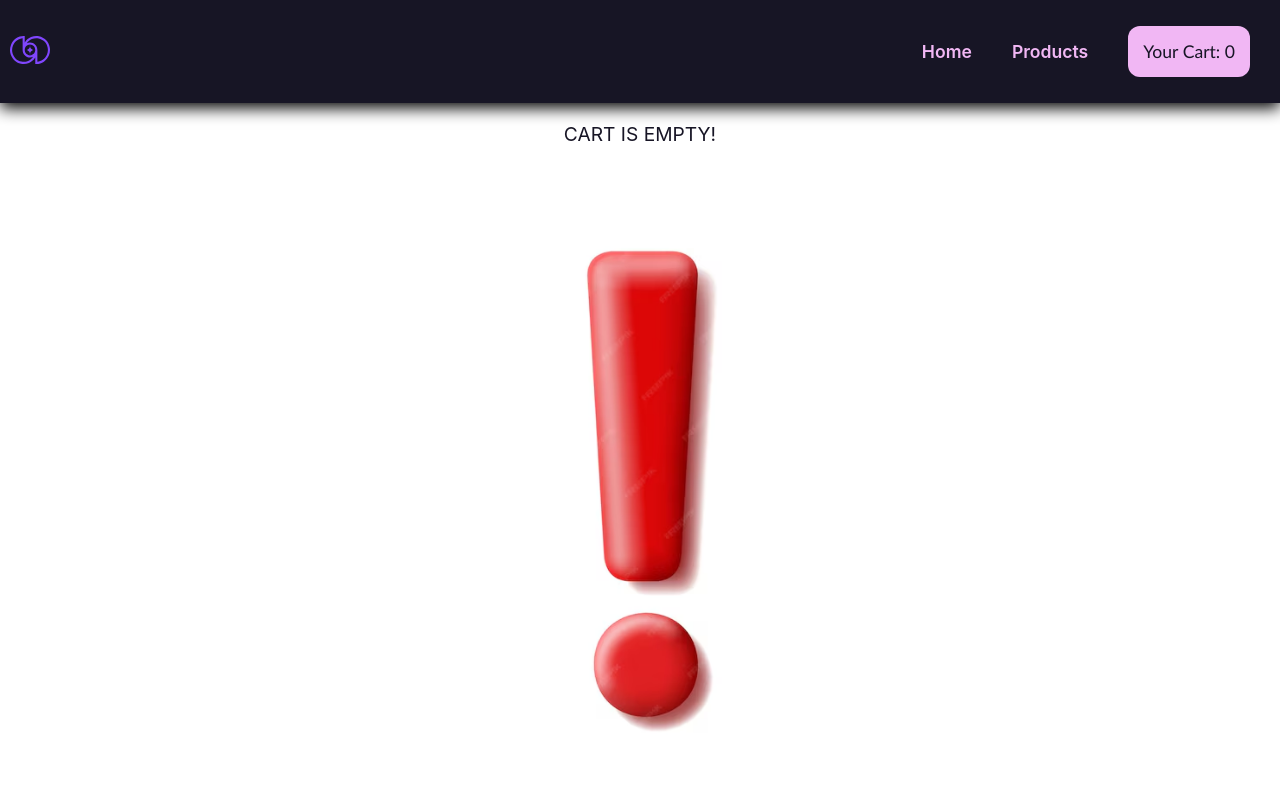
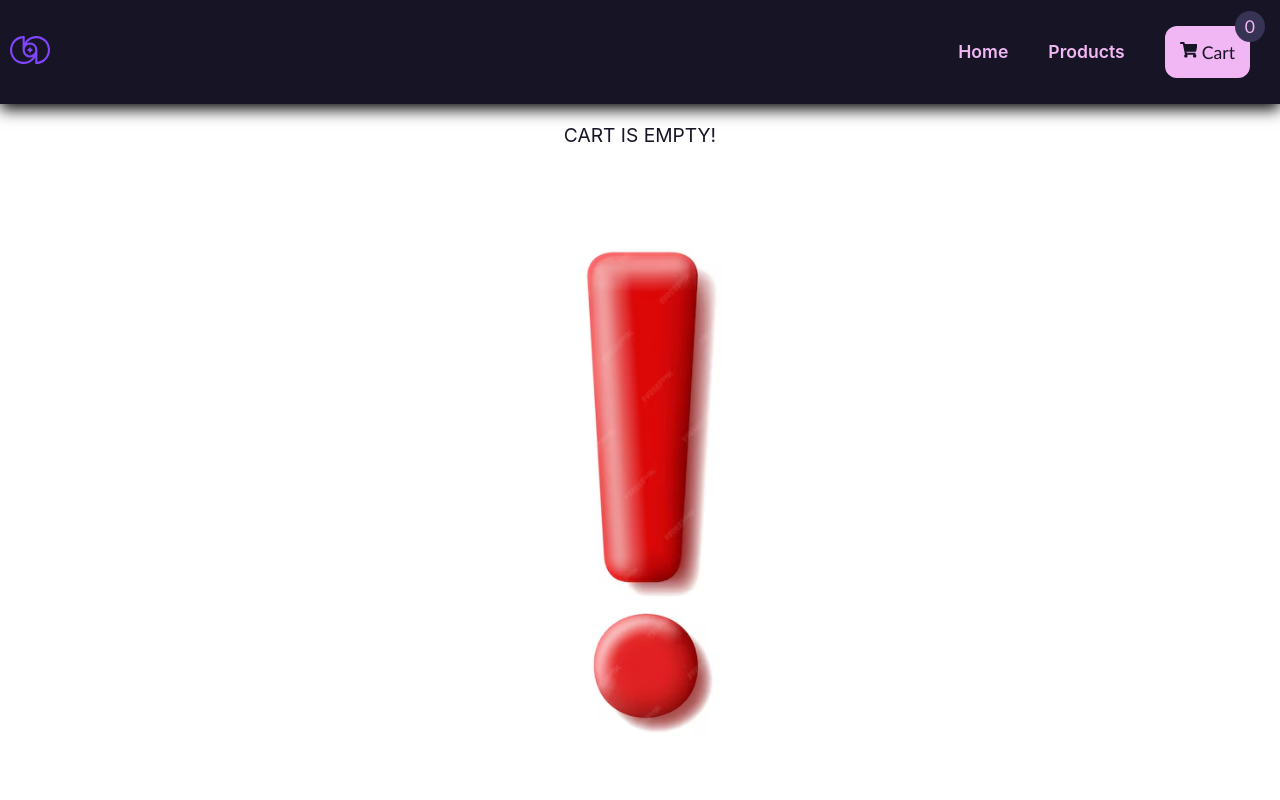
Before and after one commit to MissTee11/shoppingapp, a React (Create React App) app: page /YourCart in a window 1280 px wide. Shown: the top 800 px of the page. Built offline with nearby package versions, Linux system fonts and the light colour scheme.

Commit message:
Added cart Button badge

```diff
--- a/package.json
+++ b/package.json
@@ -10,6 +10,7 @@
     "axios": "^1.7.8",
     "react": "^18.3.1",
     "react-dom": "^18.3.1",
+    "react-icons": "^5.5.0",
     "react-redux": "^9.1.2",
     "react-router-dom": "^7.0.1",
     "react-scripts": "5.0.1",
--- a/src/components/HomeComponents.css
+++ b/src/components/HomeComponents.css
@@ -149,6 +149,18 @@
     background-color:rgb(23, 21, 37);
     color: rgb(241, 183, 244);
 }
+.badge{
+  position: absolute;
+  top: -15px;
+  right: 5px;
+  padding: 5px 10px;
+  border-radius: 50%;
+  background-color: rgb(55, 51, 84);
+  color: rgb(241, 183, 244);
+}
+.badge:hover{
+    color: rgb(23, 21, 37);
+}
 
 
 
--- a/src/components/Navbar.js
+++ b/src/components/Navbar.js
@@ -2,6 +2,7 @@
 import { Link } from 'react-router-dom';
 import { useSelector } from 'react-redux';
 import { CartItemsCount } from '../features/CartReducer';
+import { FaShoppingCart } from "react-icons/fa";
 
 const Navbar= () =>{
    const total = useSelector(CartItemsCount);
@@ -23,7 +24,8 @@
                     </li>
                     <li>
                     <Link to="/YourCart">
-                    <button className='CartButton'>Your Cart: {total}</button>
+                    <button className='CartButton'><span><FaShoppingCart /> Cart</span>
+                    <span className='badge'>{total}</span></button>
                     </Link>
                     </li>
                 </ul>
```
Also changed, not shown: 1 other file (tests, documents, lock files or other folders).
